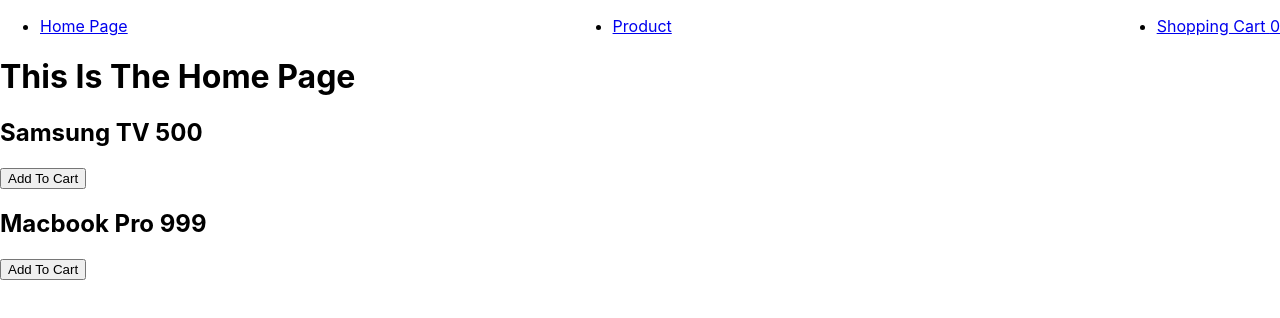
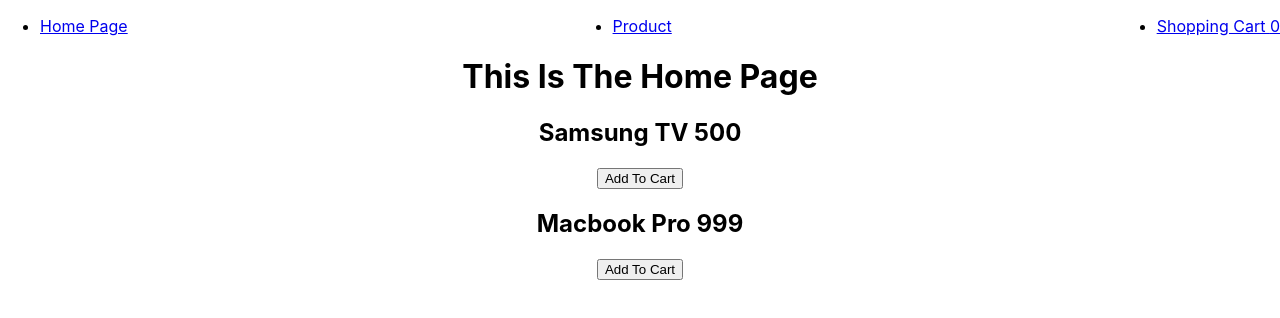
Before and after one commit to lblake/react-simple-ecomm, a React (Create React App) app: page /home in a window 1280 px wide. Shown: the top 318 px of the page. Built offline with nearby package versions, Linux system fonts and the light colour scheme.

Commit message:
added some css styling to pages

```diff
--- a/src/components/Cart.js
+++ b/src/components/Cart.js
@@ -2,7 +2,7 @@
 
 const Cart = (props) => {
   return (
-    <div>
+    <div className="cart">
       <h1>This Is The Shopping Cart Page</h1>
     </div>
   );
--- a/src/components/HomePage.js
+++ b/src/components/HomePage.js
@@ -3,7 +3,7 @@
 
 const HomePage = (props) => {
   return (
-    <div>
+    <div className="home">
       <h1>This Is The Home Page</h1>
       <Product
         name='Samsung TV'
--- a/src/index.css
+++ b/src/index.css
@@ -16,3 +16,12 @@
   display: flex;
   justify-content: space-between;
 }
+
+
+.home {
+  text-align: center;
+}
+
+.cart{
+  text-align: center;
+}
```
